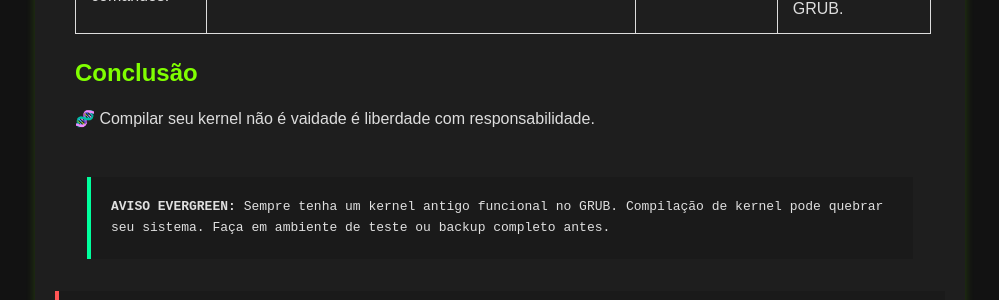
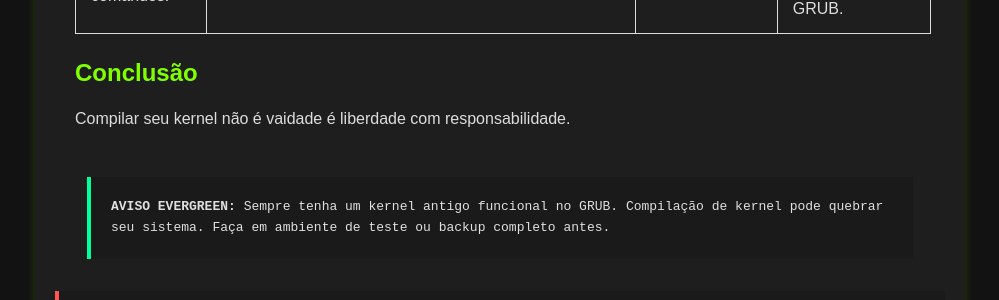
Before and after one commit to Piolinux/piolinux-site, a Jekyll site: the page built from _pages/tabela-evergreen-como-compilar-o-kernel-linux.md, in a window 1280 px wide and 900 px high, scrolled down 2082 px. Shown: the part 150-450 px from the top of the window, without its empty margins (140-1139 px from the left). Built offline with Jekyll 4.4.1, drawn with Linux system fonts in a browser that asks for light colours.

```diff
--- a/_pages/tabela-evergreen-como-compilar-o-kernel-linux.md
+++ b/_pages/tabela-evergreen-como-compilar-o-kernel-linux.md
@@ -121,7 +121,7 @@ tags: [kernel, linux, compilar, compilacao, make, config, sysadmin, desenvolvedo
 <h2>Conclusão</h2>
 
 <p>
-  🧬 Compilar seu kernel não é vaidade é liberdade com responsabilidade.
+ Compilar seu kernel não é vaidade é liberdade com responsabilidade.
 </p>
 
 
```
